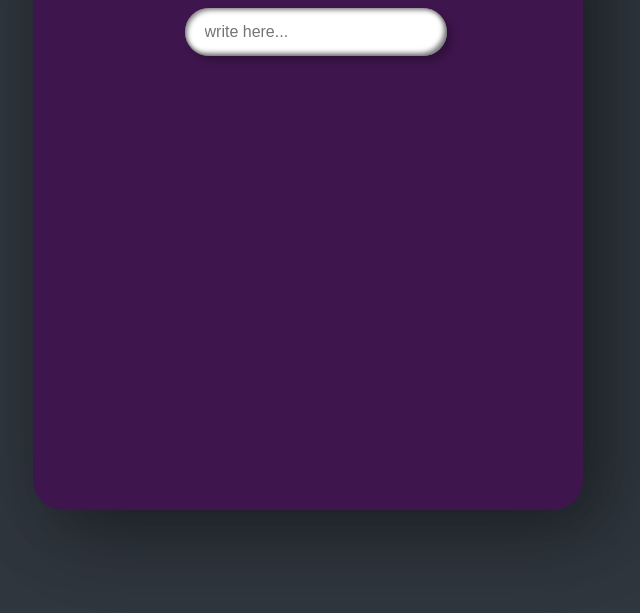
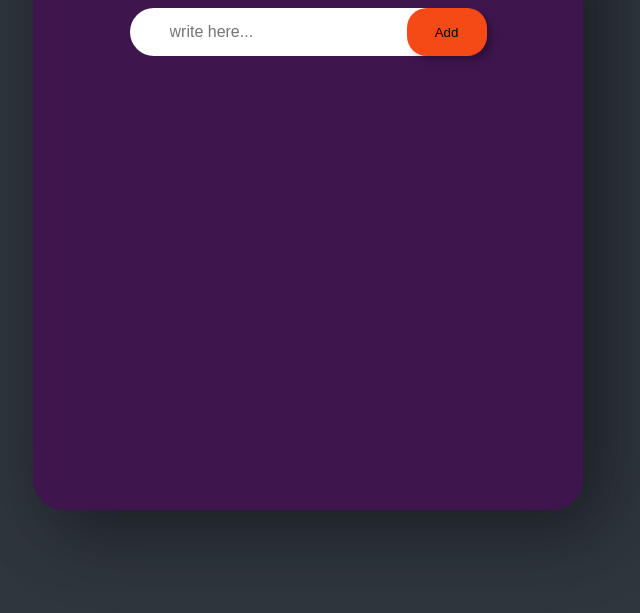
Before and after one commit to Sanukaim123/CodeAlpha_ToDoList, a plain HTML site: page index.html in a window 1280 px wide. Shown: the part 203-816 px from the top of the page, without its empty margins (332-972 px from the left). Drawn offline with Linux system fonts and the light colour scheme.

Commit message:
add button

```diff
--- a/index.html
+++ b/index.html
@@ -10,12 +10,19 @@
     <div class="container">
         <div class="box">
             <h2>To do List</h2>
-            <input type="text" id="inputBx" placeholder="write here..." name="fname"><br>
+
+            <div class="row">
+                <input type="text" id="inputBx" placeholder="write here..." name="fname"><br>
+                <button class="button" onclick="addTask()">Add</button>
+
+
+            </div>
+
             <ul id="list"></ul>
         </div>
     </div>
 
-    <script>
+     <script>
         let inputBx = document.querySelector("#inputBx");
         let list = document.querySelector("#list");
 
@@ -44,5 +51,6 @@
 
         </script>
 
+     <script src="script.js" type="text/javascript"></script>
 </body>
 </html>
--- /dev/null
+++ b/script.js
@@ -0,0 +1,18 @@
+ const inputBx =document.getElementById("inputBx");
+ const list= document.getElementById("list");
+
+// list.querySelector("i").addEventListener("click",function(){
+//     list.remove();
+//     list.appendChild(li);
+//  })
+
+ function addTask(){
+    if(inputBx.value===""){
+        alert('You must write something')
+    }else{
+        let li=document.createElement("li");
+        li.innerHTML = inputBx.value;
+        list.appendChild(li);
+    }
+
+}
--- a/style.css
+++ b/style.css
@@ -32,7 +32,16 @@ h2{
     font-size:1.75em;
 
 }
+.row{
+    display: flex;
+    align-self: center;
+    justify-content: center;
+    background: #fff;
+    border-radius: 30px;
+    padding-left: 20px;
+    margin-bottom: 25px;
 
+}
 #inputBx{
     position: relative;
    width:90%;
@@ -42,9 +51,24 @@ h2{
     margin-left: 0px;
     border-radius: 30px;
     font-size: 1em;
-    box-shadow:5px 5px 7px rgba(0,0,0,0.25),
+    flex:1;
+    /* box-shadow:5px 5px 7px rgba(0,0,0,0.25),
     inset 2px 2px 5px rgba(0,0,0,0.5),
-    inset -3px -3px 5px rgba(0,0,0,0.5);
+    inset -3px -3px 5px rgba(0,0,0,0.5); */
+
+}
+.button{
+    box-shadow:5px 5px 7px rgba(0,0,0,0.25);
+     /* inset 2px 2px 5px rgba(0,0,0,0.5),
+    inset -3px -3px 5px rgba(0,0,0,0.5); */
+    width: 80px;
+    background-color: #f54a16;
+    border-radius: 20px;
+    margin-left: 10px;
+    outline: none;
+    border: none;
+    cursor: pointer;
+
 
 }
 .box li{
@@ -96,6 +120,7 @@ h2{
     background: #fff;
      transform: rotate(-45deg);
 
+
 }
 
 .box li::before{
@@ -111,19 +136,22 @@ h2{
 
 .box li.done{
     background: #607d8b;
+    text-decoration: line-through;
+
 
 }
 
 .box li.done:after{
     content: "";
     position: absolute;
-     left:16px;
+    left:16px;
     width: 12px;
     height: 6px;
     background: #2f363e;
     border-left: 2px solid #fff;
     border-bottom: 2px solid #fff;
     transform: rotate(315deg);
+
 }
 
 
```
